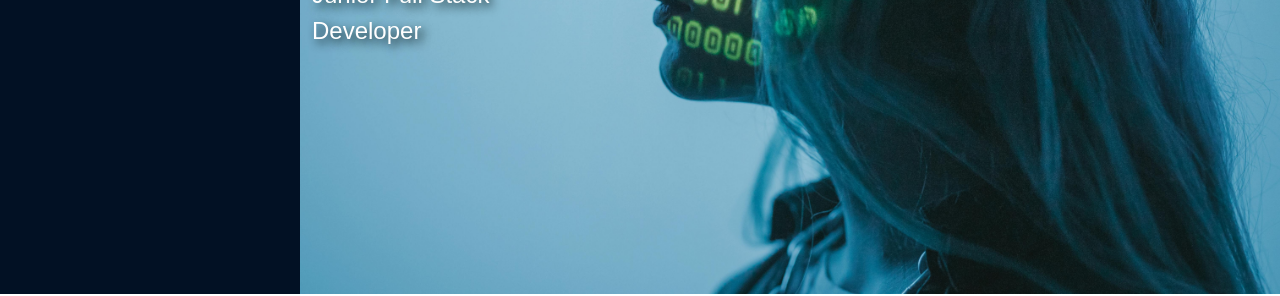
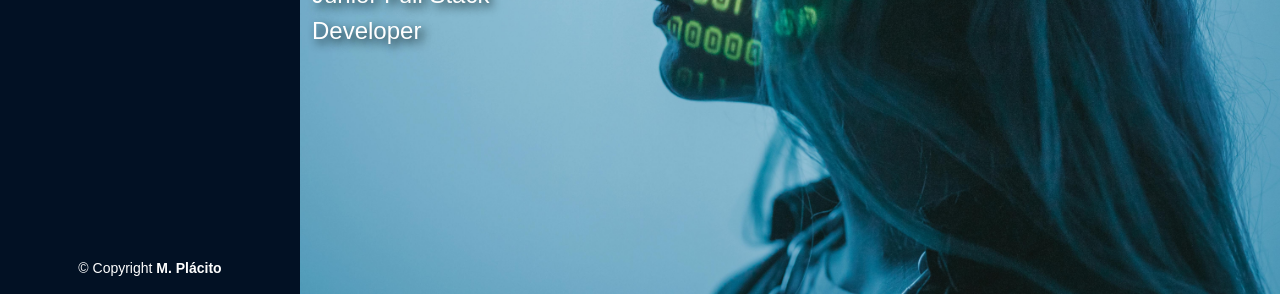
Before and after one commit to Placito/My_Portfolio, a plain HTML site: page templates/index.html in a window 1280 px wide. Shown: the part 506-802 px from the top of the page. Drawn offline with nearby package versions, Linux system fonts and the light colour scheme.

Commit message:
add footer

```diff
--- a/static/style.css
+++ b/static/style.css
@@ -240,3 +240,15 @@ html, body {
         transform: translate3d(-100%, 0, 0);
     }
 }
+footer {
+    padding: 15px;
+    color: #fff;
+    font-size: 14px;
+    position: fixed;
+    left: 0;
+    bottom: 0;
+    width: 300px;
+    z-index: 100;
+    background-color: #021124;
+    transition: 0.3s;
+}
--- a/templates/index.html
+++ b/templates/index.html
@@ -145,7 +145,7 @@
                         <div class="progress">
                             <div class="progress-bar" role="progressbar" aria-valuenow="65" aria-valuemin="0" aria-valuemax="100" data-anime="right" style="width: 65%">65%</div>
                         </div>
-                        <p class="mt-3 mb-0">Desing</p>
+                        <p class="mt-3 mb-0">Design</p>
                         <div class="progress">
                             <div class="progress-bar" role="progressbar" aria-valuenow="90" aria-valuemin="0" aria-valuemax="100" data-anime="right" style="width: 90%">90%</div>
                         </div>
@@ -340,6 +340,13 @@
             </div>
         </section>
     </main>
+    <footer id="footer">
+        <div class="container">
+            <div class="text-center">
+                &copy; Copyright <strong>M. Plácito</strong>
+            </div>
+        </div>
+    </footer>
     <script src="../static/bootstrap/js/bootstrap.bundle.min.js"></script>
     <script src="../static/script.js"></script>
 </body>
```
